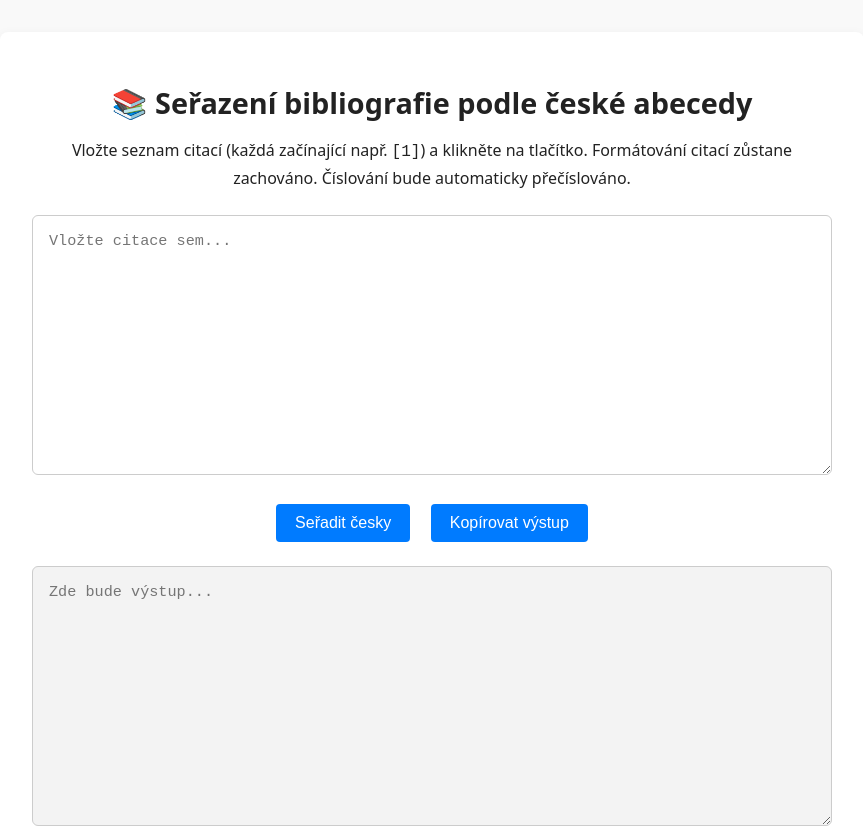
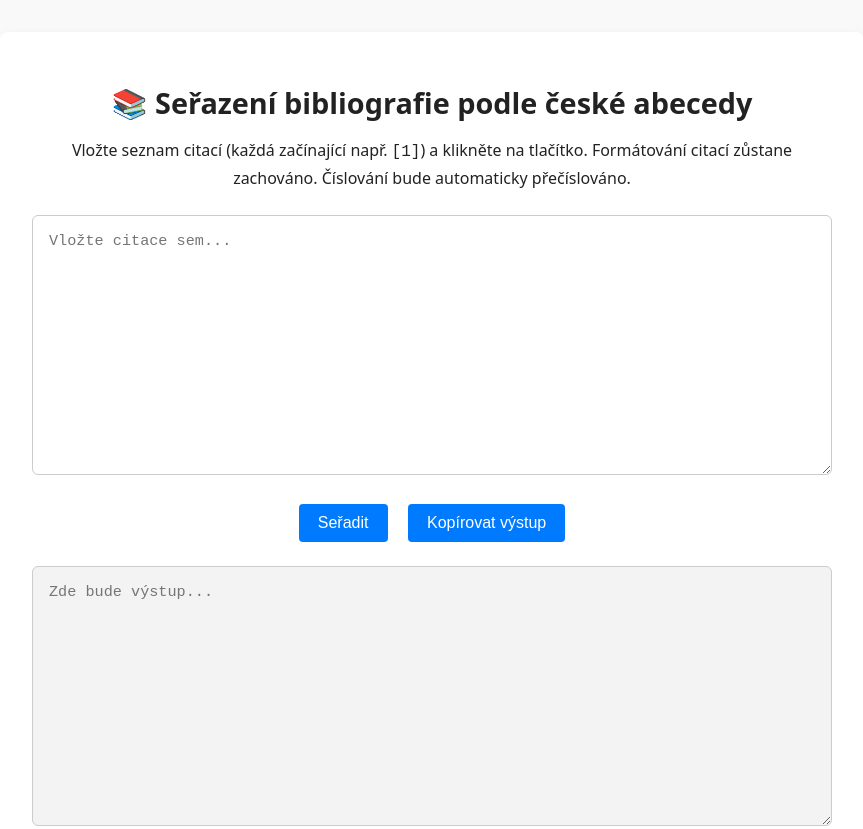
Before and after one commit to the-maty/citace-sorter, a plain HTML site: page index.html in a window 1280 px wide. Shown: the top 829 px of the page, without its empty margins (208-1071 px from the left). Drawn offline with Linux system fonts and the light colour scheme.

Commit message:
Update index.html

```diff
--- a/index.html
+++ b/index.html
@@ -16,7 +16,7 @@
     <textarea id="input" placeholder="Vložte citace sem..."></textarea>
 
     <div class="buttons">
-      <button onclick="sortCitations()">Seřadit česky</button>
+      <button onclick="sortCitations()">Seřadit</button>
       <button onclick="copyOutput()">Kopírovat výstup</button>
     </div>
 
```
